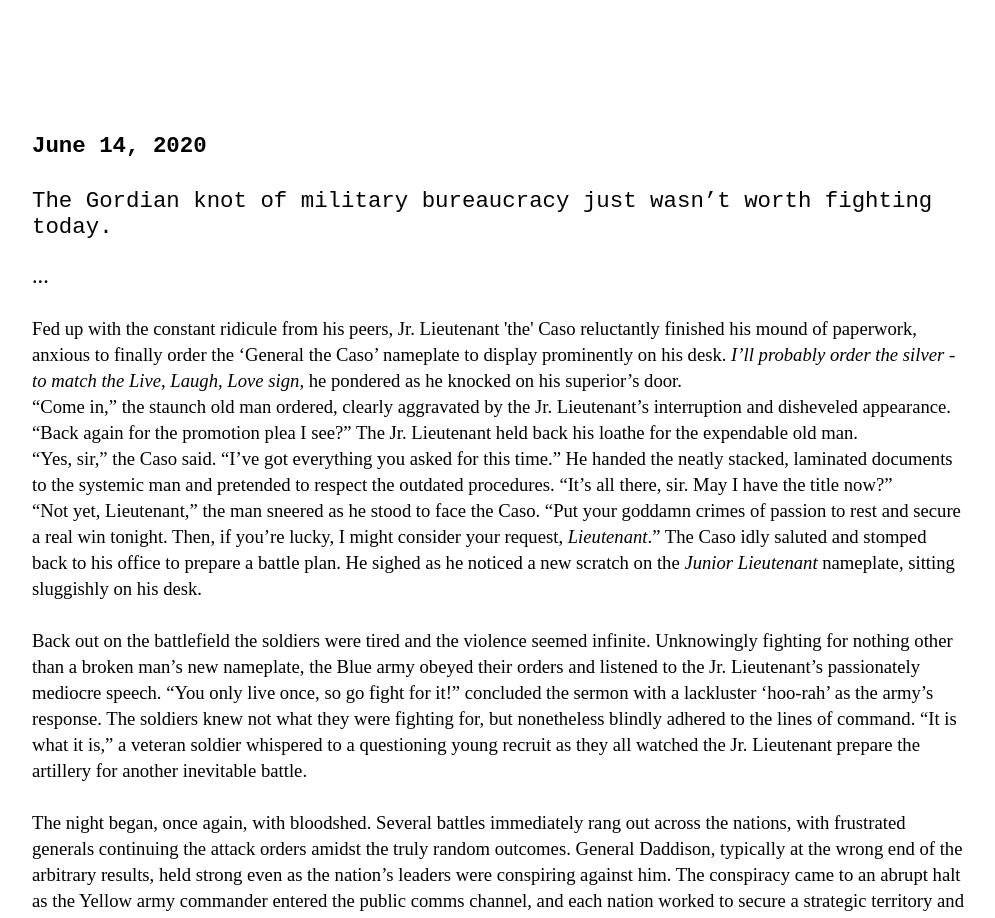
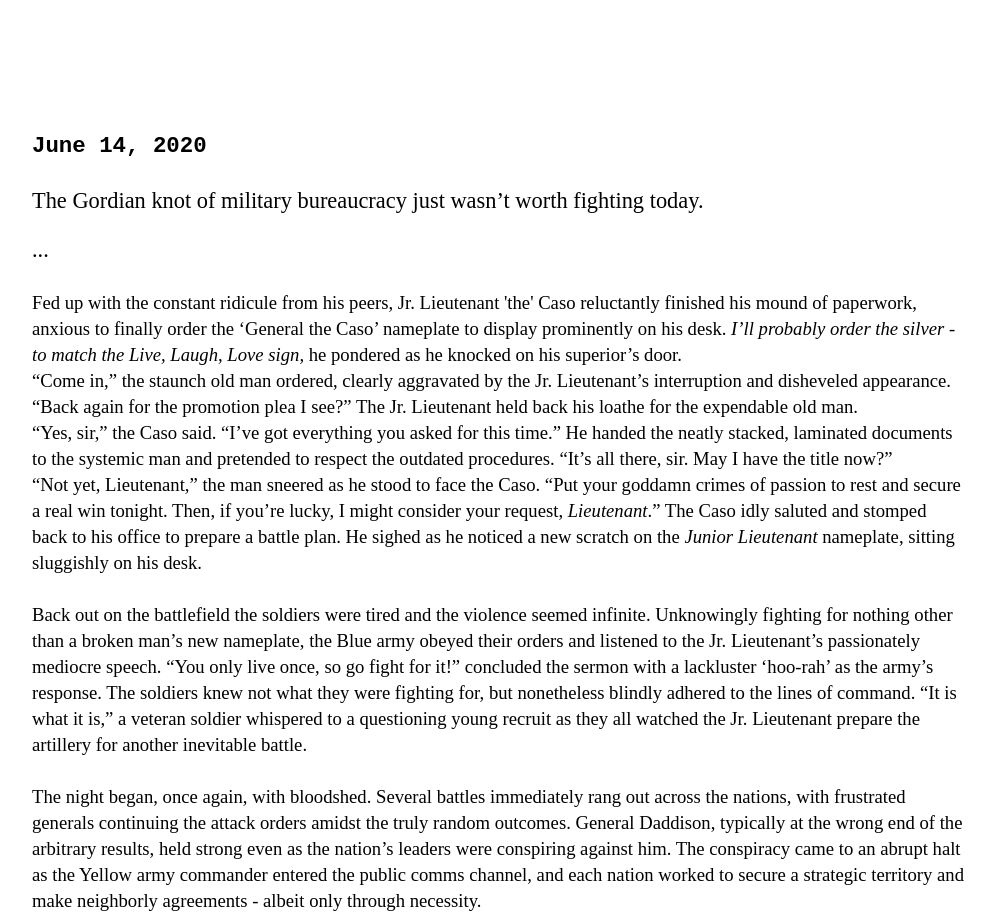
Before and after one commit to kduckets/tfw, a Next.js app: page / in a window 1280 px wide. Shown: the part 6440-7358 px from the top of the page, without its empty margins (142-1137 px from the left). Built offline with nearby package versions, Linux system fonts and the light colour scheme; a web font is replaced by a local one.

Commit message:
Update index.js

```diff
--- a/pages/index.js
+++ b/pages/index.js
@@ -185,7 +185,8 @@ perhaps the world), allowing a blood-colored history to once again, repeat itsel
 <div className="fullHeight">
 <p className="narration">
   <h4>June 14, 2020</h4>
-  The Gordian knot of military bureaucracy just wasn’t worth fighting today. </p>
+  </p>
+  <p>The Gordian knot of military bureaucracy just wasn’t worth fighting today.</p>
 
 <p className="story">...
 <br/>
```
